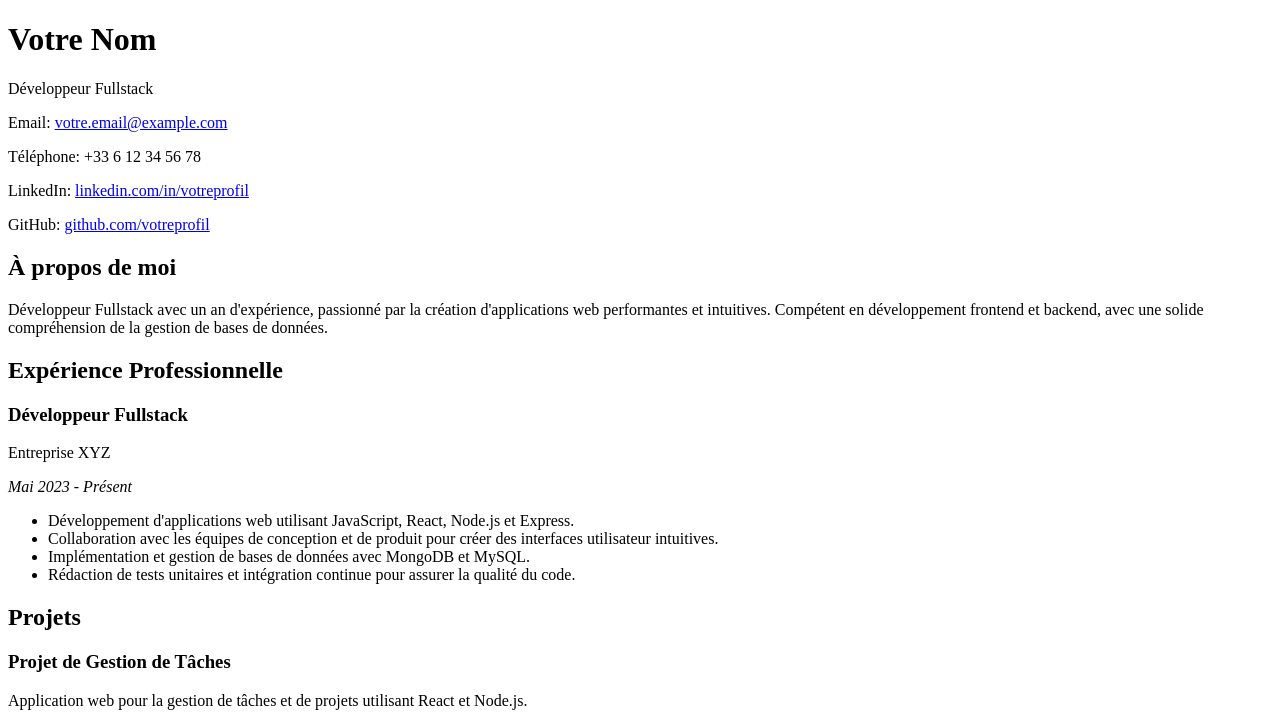
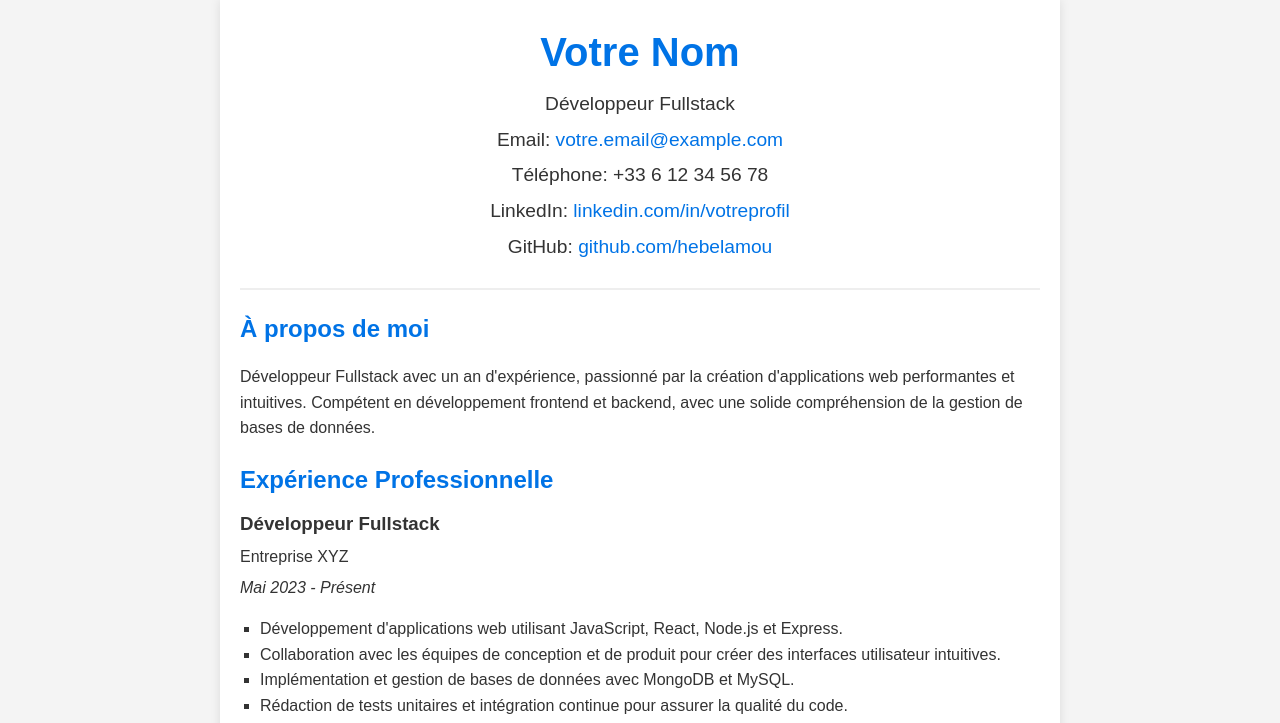
Before and after one commit to hebelamou224/hebelamou, a plain HTML site: page index.html in a window 1280 px wide. Shown: the top 723 px of the page. Drawn offline with Linux system fonts and the light colour scheme.

Commit message:
add link

```diff
--- a/index.html
+++ b/index.html
@@ -4,7 +4,7 @@
     <meta charset="UTF-8">
     <meta name="viewport" content="width=device-width, initial-scale=1.0">
     <title>CV - Développeur Fullstack</title>
-    <link rel="stylesheet" href="styles.css">
+    <link rel="stylesheet" href="./style.css">
 </head>
 <body>
     <div class="container">
@@ -15,7 +15,7 @@
                 <p>Email: <a href="mailto:votre.email@example.com">votre.email@example.com</a></p>
                 <p>Téléphone: +33 6 12 34 56 78</p>
                 <p>LinkedIn: <a href="https://www.linkedin.com/in/votreprofil" target="_blank">linkedin.com/in/votreprofil</a></p>
-                <p>GitHub: <a href="https://github.com/votreprofil" target="_blank">github.com/votreprofil</a></p>
+                <p>GitHub: <a href="https://hebelamou224.github.io/hebelamou/" target="_blank">github.com/hebelamou</a></p>
             </div>
         </header>
 
```
